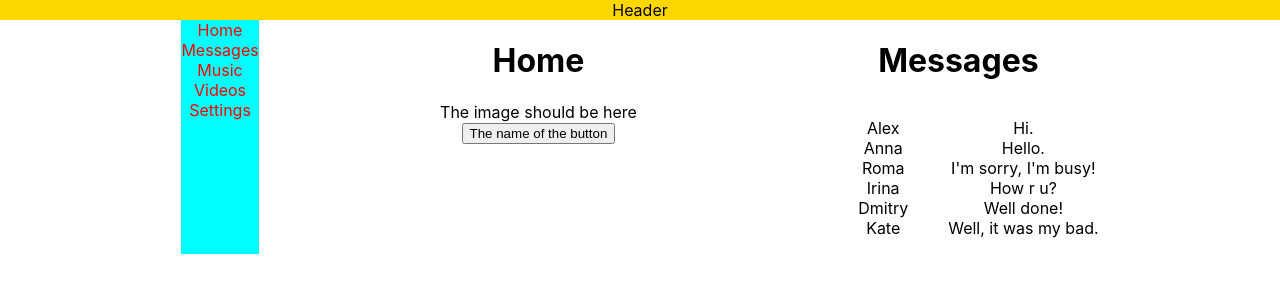
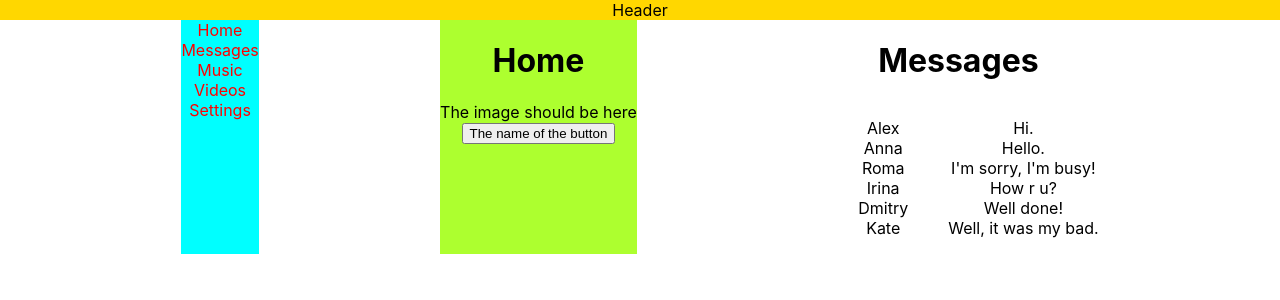
Before and after one commit to IJTINK7/swh-samurai-way-main, a React (Create React App) app: page / in a window 1280 px wide. Shown: the top 300 px of the page. Built offline with nearby package versions, Linux system fonts and the light colour scheme.

Commit message:
Changing styles for Home.tsx component

```diff
--- /dev/null
+++ b/src/components/Home.css
@@ -0,0 +1,3 @@
+.home{
+    background-color: greenyellow;
+}
--- a/src/components/Home.tsx
+++ b/src/components/Home.tsx
@@ -1,4 +1,5 @@
 import {DataOneType} from "../App";
+import "./Home.css"
 
 type HomePropsType = {
 	data1: DataOneType
@@ -6,7 +7,7 @@ type HomePropsType = {
 
 export const Home = (props: HomePropsType) => {
 	return (
-		<div>
+		<div className={'home'}>
 			<h1>Home</h1>
 			<div>{props.data1.image}</div>
 			<button>{props.data1.button}</button>
```
